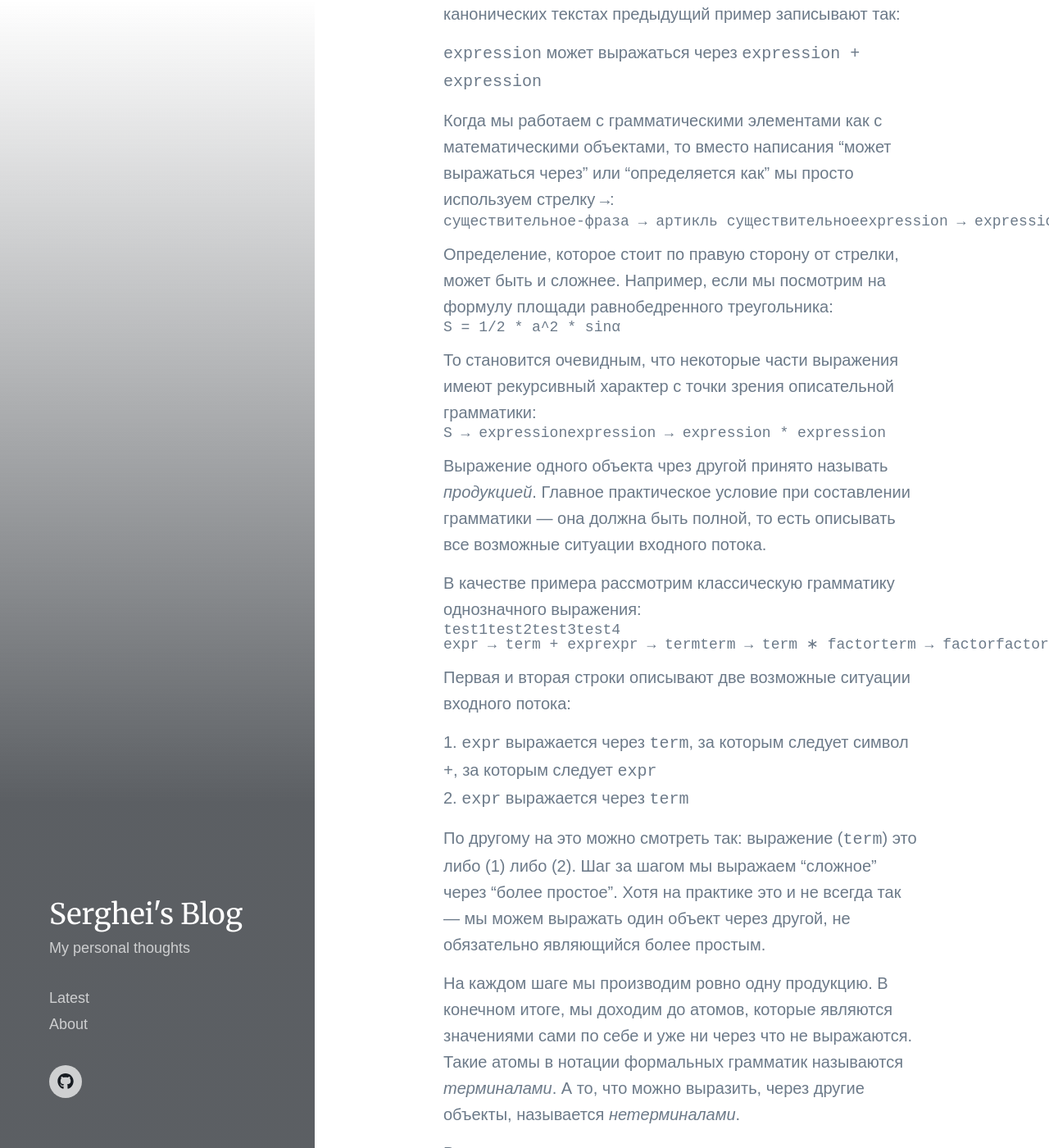
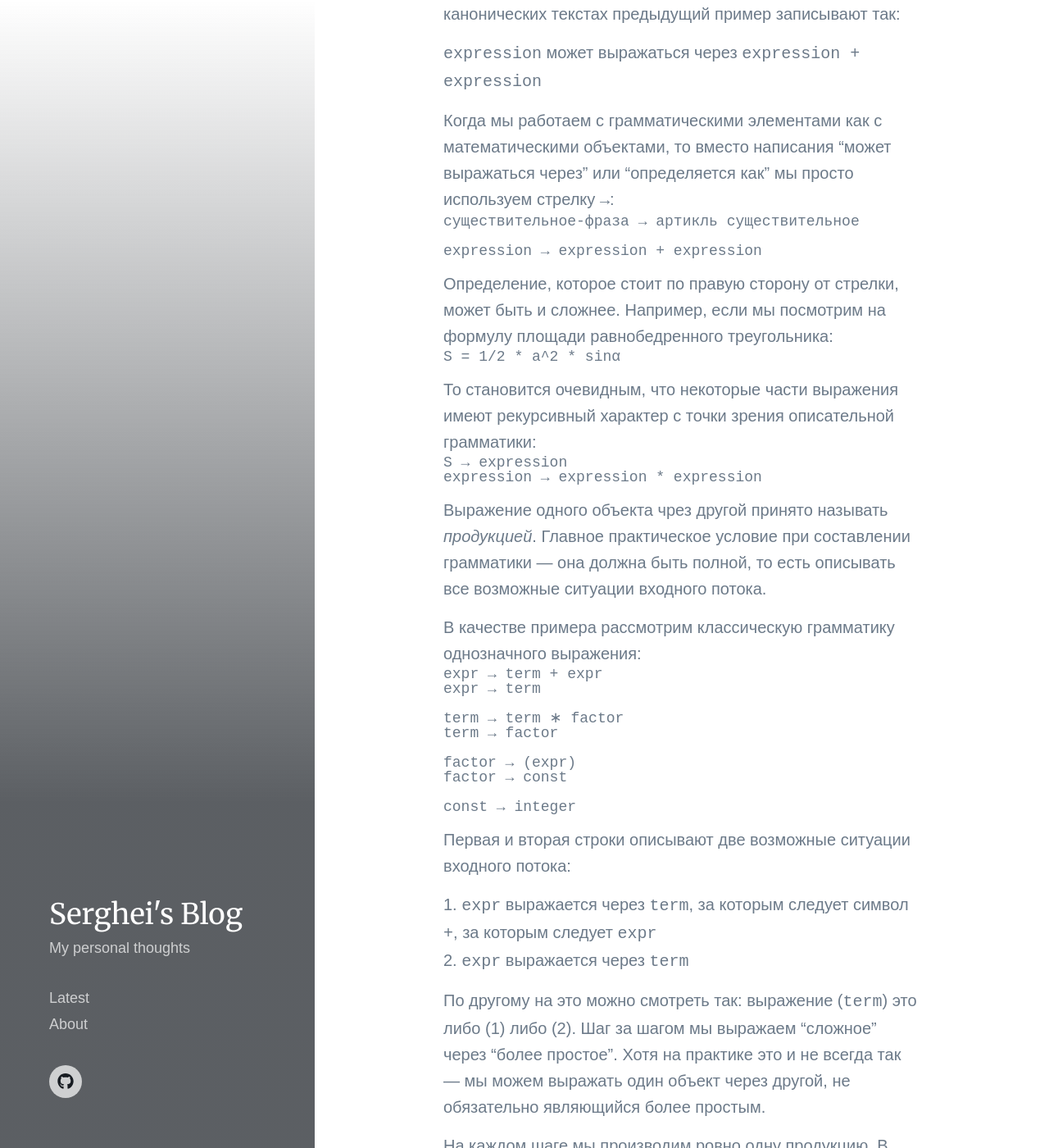
Before and after one commit to sergeyklay/blog, a Jekyll site: the page built from _posts/2019-03-19-язык-языков-часть-первая.md, in a window 1280 px wide and 1400 px high, scrolled down 5327 px. Shown: the whole window at 82% size. Built offline with Jekyll 4.4.1, drawn with Linux system fonts in a browser that asks for light colours; nearby versions of some CDN libraries; some web fonts are replaced; a style sheet for code colours, icons or effects is not loaded.

Commit message:
Update Post “2019-03-19-язык-языков-часть-первая”

````diff
--- a/_posts/2019-03-19-язык-языков-часть-первая.md
+++ b/_posts/2019-03-19-язык-языков-часть-первая.md
@@ -79,7 +79,9 @@ excerpt: >-
 Когда мы работаем с грамматическими элементами как с математическими объектами, то вместо написания "может выражаться через" или "определяется как" мы просто используем стрелку `→`:
 
 ```
-существительное-фраза → артикль существительноеexpression → expression + expression
+существительное-фраза → артикль существительное
+
+expression → expression + expression
 ```
 
 Определение, которое стоит по правую сторону от стрелки, может быть и сложнее. Например, если мы посмотрим на формулу площади равнобедренного треугольника:
@@ -91,7 +93,8 @@ S = 1/2 * a^2 * sinα
 То становится очевидным, что некоторые части выражения имеют рекурсивный характер с точки зрения описательной грамматики:
 
 ```
-S → expressionexpression → expression * expression
+S → expression
+expression → expression * expression
 ```
 
 Выражение одного объекта чрез другой принято называть _продукцией_. Главное практическое условие при составлении грамматики — она должна быть полной, то есть описывать все возможные ситуации входного потока.
@@ -99,11 +102,16 @@ S → expressionexpression → expression * expression
 В качестве примера рассмотрим классическую грамматику однозначного выражения:
 
 ```
-test1test2test3test4
-```
+expr → term + expr
+expr → term
 
-```
-expr → term + exprexpr → termterm → term ∗ factorterm → factorfactor → (expr)factor → constconst → integer
+term → term ∗ factor
+term → factor
+
+factor → (expr)
+factor → const
+
+const → integer
 ```
 
 Первая и вторая строки описывают две возможные ситуации входного потока:
````
